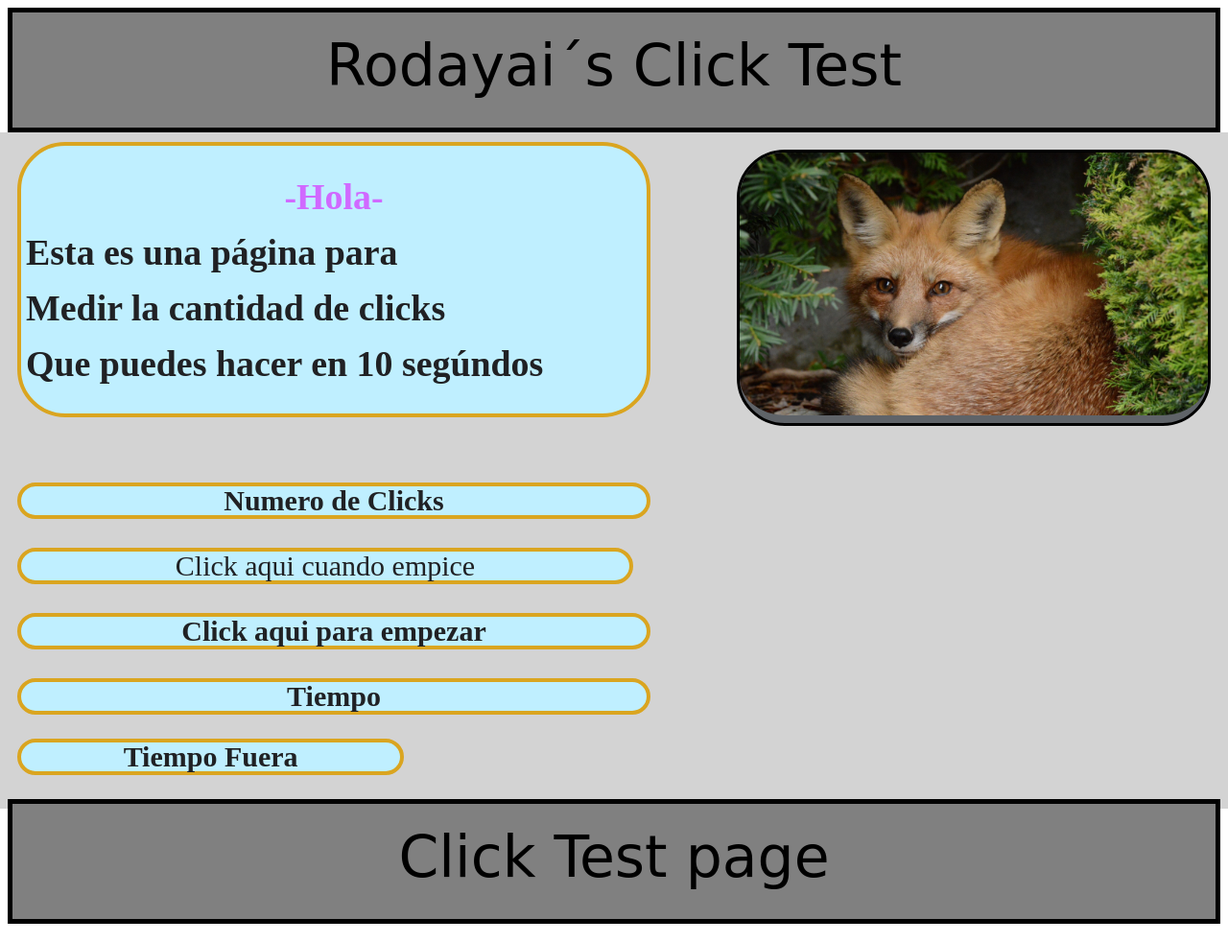
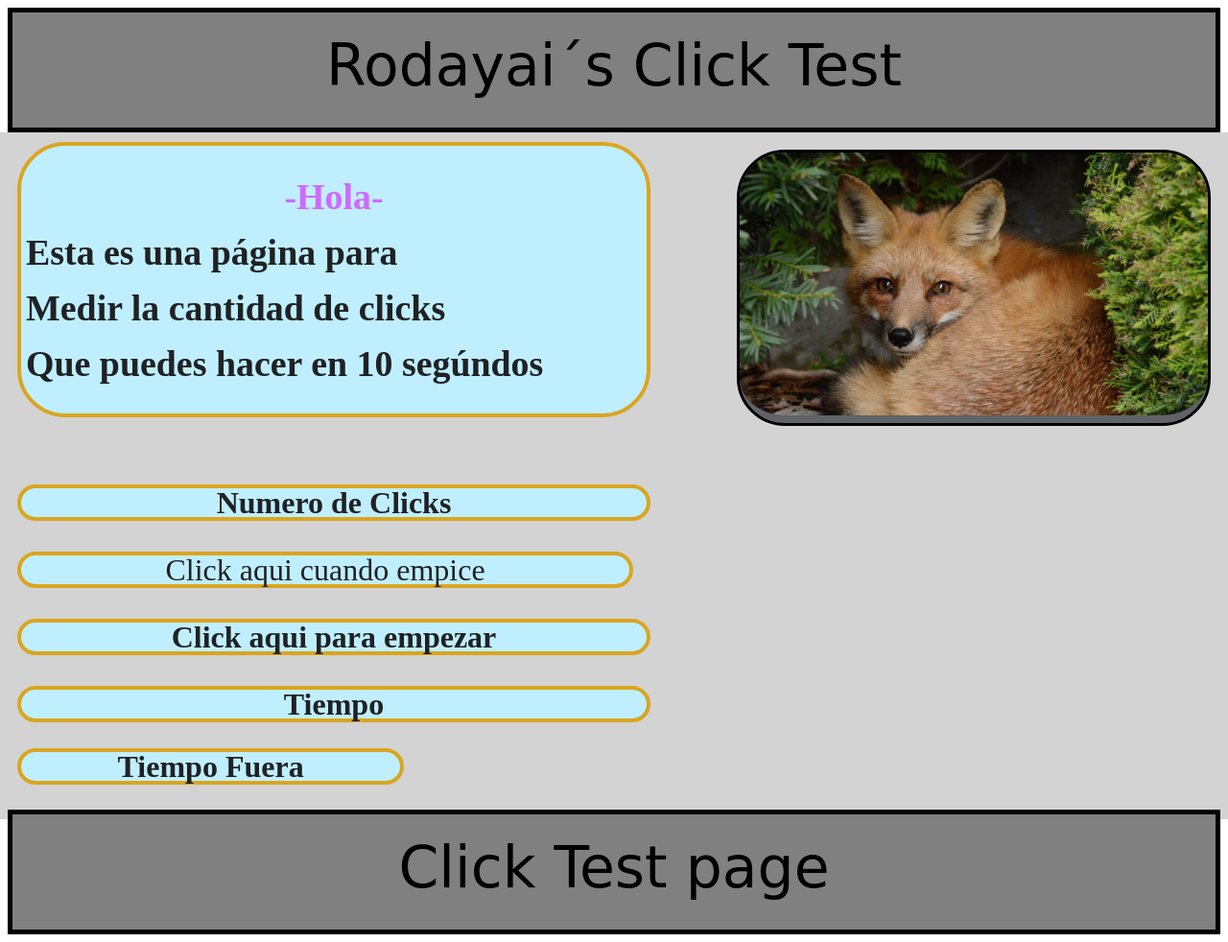
Before and after one commit to Rodayai/Click-test, a plain HTML site: page index.html in a window 1280 px wide. Shown: the whole page at 96% size. Drawn offline with Linux system fonts and the light colour scheme.

Commit message:
Update styles.css

```diff
--- a/styles.css
+++ b/styles.css
@@ -24,7 +24,7 @@ p{
 .vorodo{
 	color: #202124;
 	background-color: #bfefff;
-	font-size: 30px;
+	font-size: 200%;
 	text-align: center;
 	font-family: Perpetua;
 	border: 4px solid goldenrod;
@@ -38,7 +38,7 @@ p{
 .vorod{
 	color: #202124;
 	background-color: #bfefff;
-	font-size: 30px;
+	font-size: 200%;
 	text-align: center;
 	font-family: Perpetua;
 	border: 4px solid goldenrod;
```
